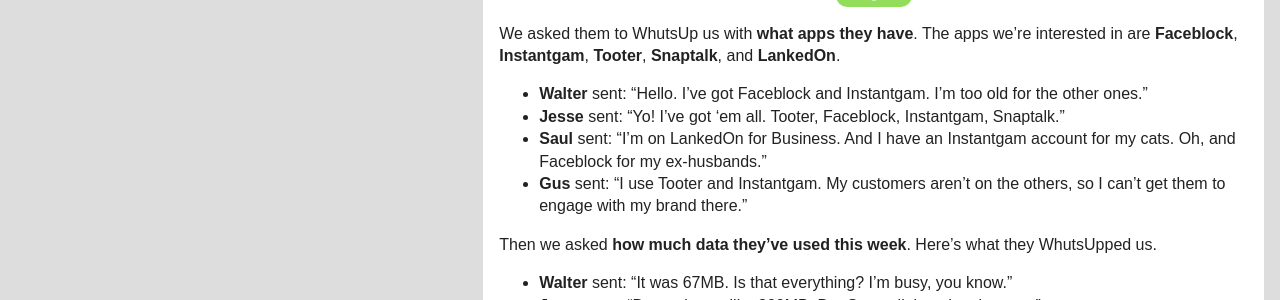
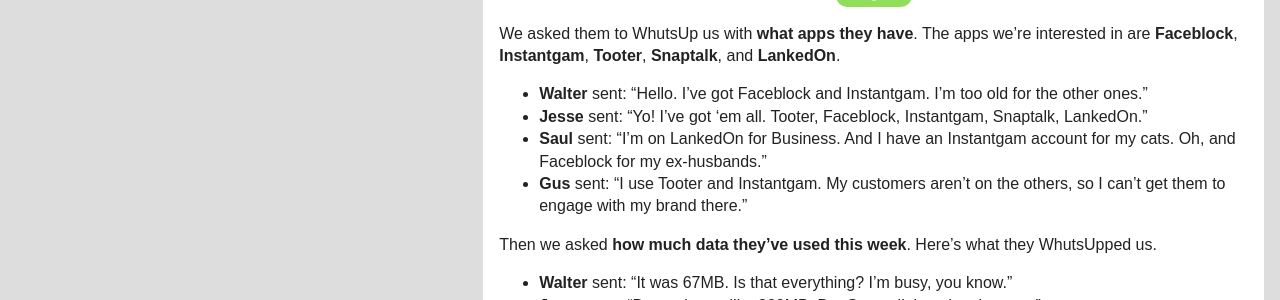
Before and after one commit to codex-academy/BurnersAndEarners, a Jekyll site: the page built from index.md, in a window 1280 px wide. Shown: the part 290-590 px from the top of the page. Built offline with Jekyll 4.4.1, drawn with Linux system fonts in a browser that asks for light colours.

Commit message:
Add missing LankedOn

```diff
--- a/index.md
+++ b/index.md
@@ -12,7 +12,7 @@ Some friends of ours have cellphone with various social media apps installed. Th
 We asked them to WhutsUp us with **what apps they have**. The apps we're interested in are **Faceblock**, **Instantgam**, **Tooter**, **Snaptalk**, and **LankedOn**.
 
 * **Walter** sent: "Hello. I've got Faceblock and Instantgam. I'm too old for the other ones."
-* **Jesse** sent:  "Yo! I've got 'em all. Tooter, Faceblock, Instantgam, Snaptalk."
+* **Jesse** sent:  "Yo! I've got 'em all. Tooter, Faceblock, Instantgam, Snaptalk, LankedOn."
 * **Saul** sent: "I'm on LankedOn for Business. And I have an Instantgam account for my cats. Oh, and Faceblock for my ex-husbands."
 * **Gus** sent: "I use Tooter and Instantgam. My customers aren't on the others, so I can't get them to engage with my brand there."
 
```
